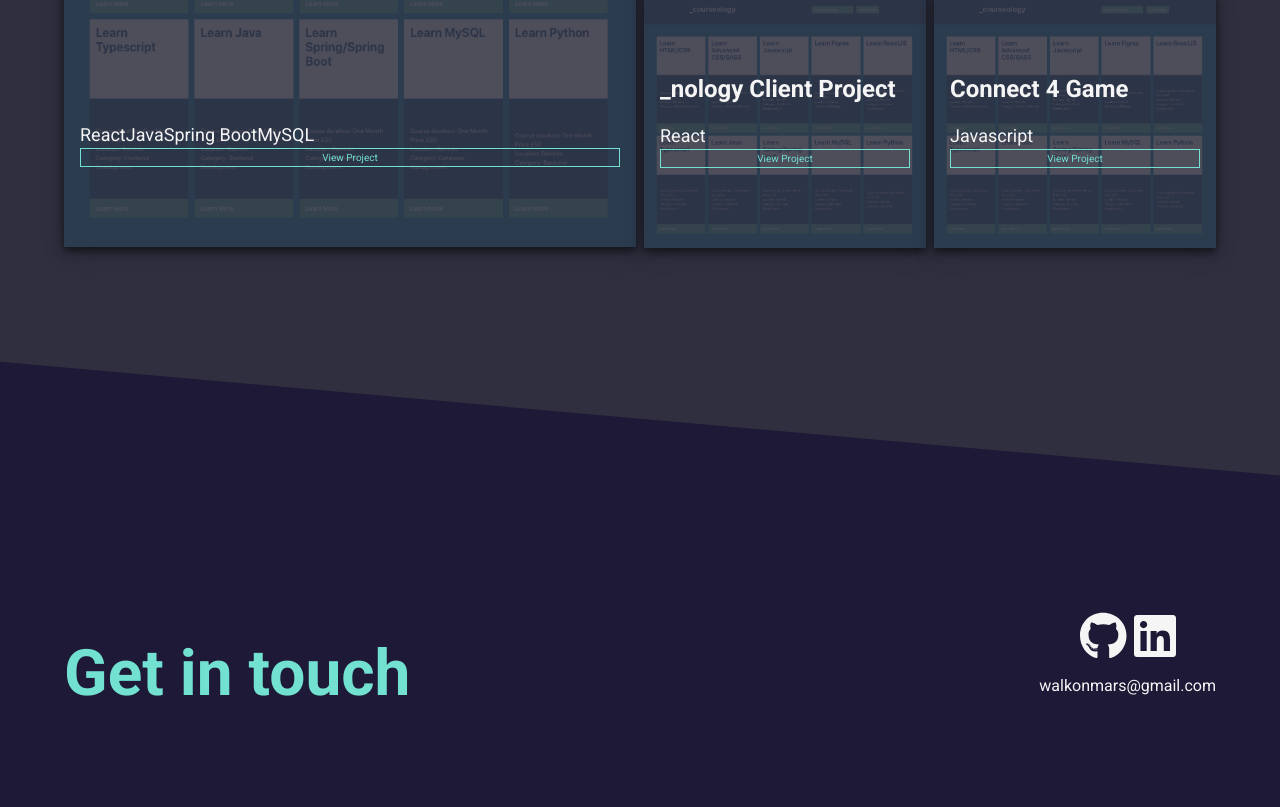
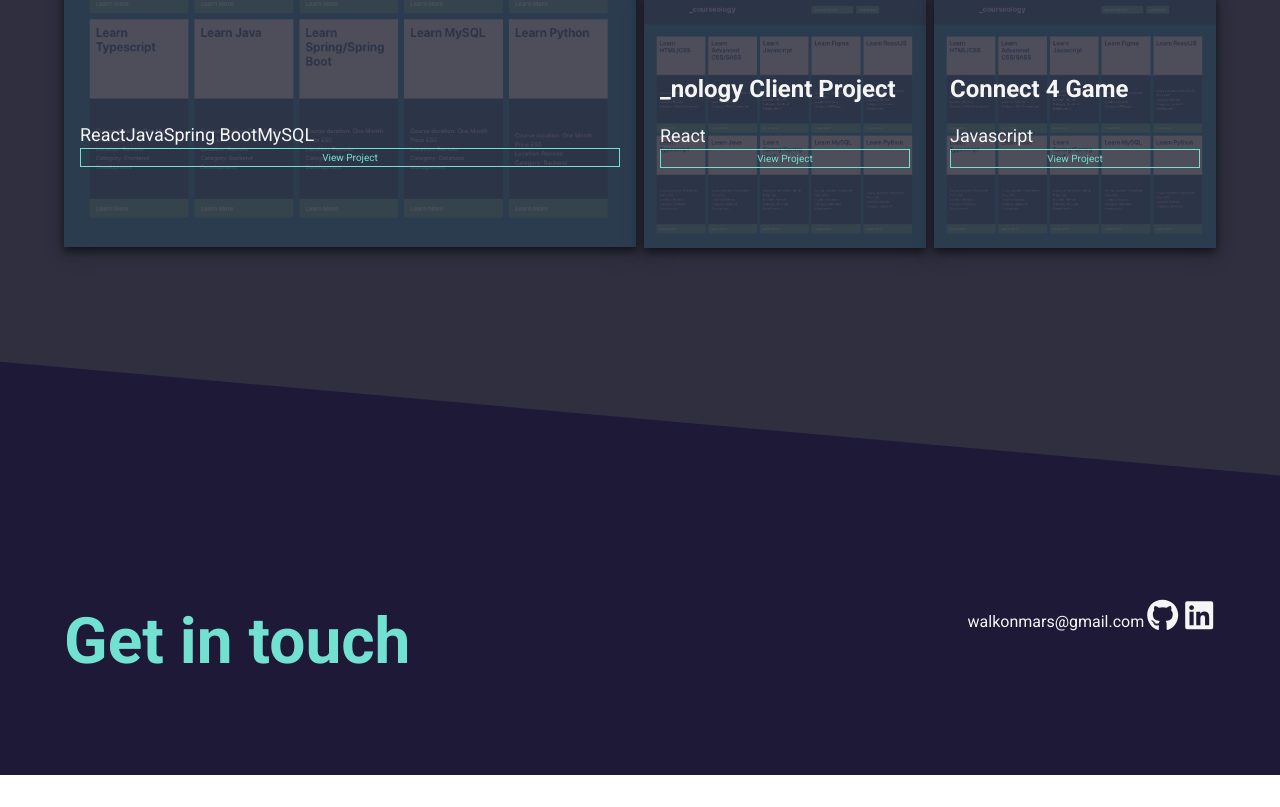
Before and after one commit to walkonmars36/portfolio-react-july-22, a React (Create React App) app: page / in a window 1280 px wide. Shown: the part 2025-2832 px from the top of the page. After the commit the page ends 2800 px from the top, so only its background shows below. Built offline with nearby package versions, Linux system fonts and the light colour scheme.

Commit message:
adjusting links styling

```diff
--- a/src/components/Footer/Footer.scss
+++ b/src/components/Footer/Footer.scss
@@ -5,7 +5,7 @@
 .footer-content {
   @include container;
   background-color: $color-dark-purple;
-  padding-top: 5em;
+  padding-top: 3em;
   padding-bottom: 5em;
 
   @include mq480 {
@@ -13,16 +13,23 @@
     justify-content: space-between;
   }
 
+  // change over mq480
   &__heading {
     padding: 1.5rem 0 1rem 0;
+    display: flex;
+    justify-content: center;
   }
 
+  // change over mq480
   &__links {
-    display: inline-block;
+    margin-top: 1rem;
+    display: flex;
+    justify-content: space-evenly;
+    flex-direction: row-reverse;
   }
 
   &__email {
-    text-align: center;
+    // text-align: center;
     margin-top: 1rem;
 
     &-address {
@@ -36,11 +43,11 @@
 
   &__social-icons {
     // @include container;
-    max-width: 6rem;
-    display: flex;
-    justify-content: space-between;
-    align-items: center;
-    margin: 0 auto;
+    // max-width: 7rem;
+    // display: flex;
+    // justify-content: space-between;
+    // align-items: center;
+    // margin: 0 auto;
   }
 }
 
@@ -48,6 +55,8 @@
 .fa-linkedin {
   color: $color-grey-light;
   cursor: pointer;
+  font-size: 2rem;
+  padding: 0.1em;
 
   &:hover {
     color: $color-green;
```
